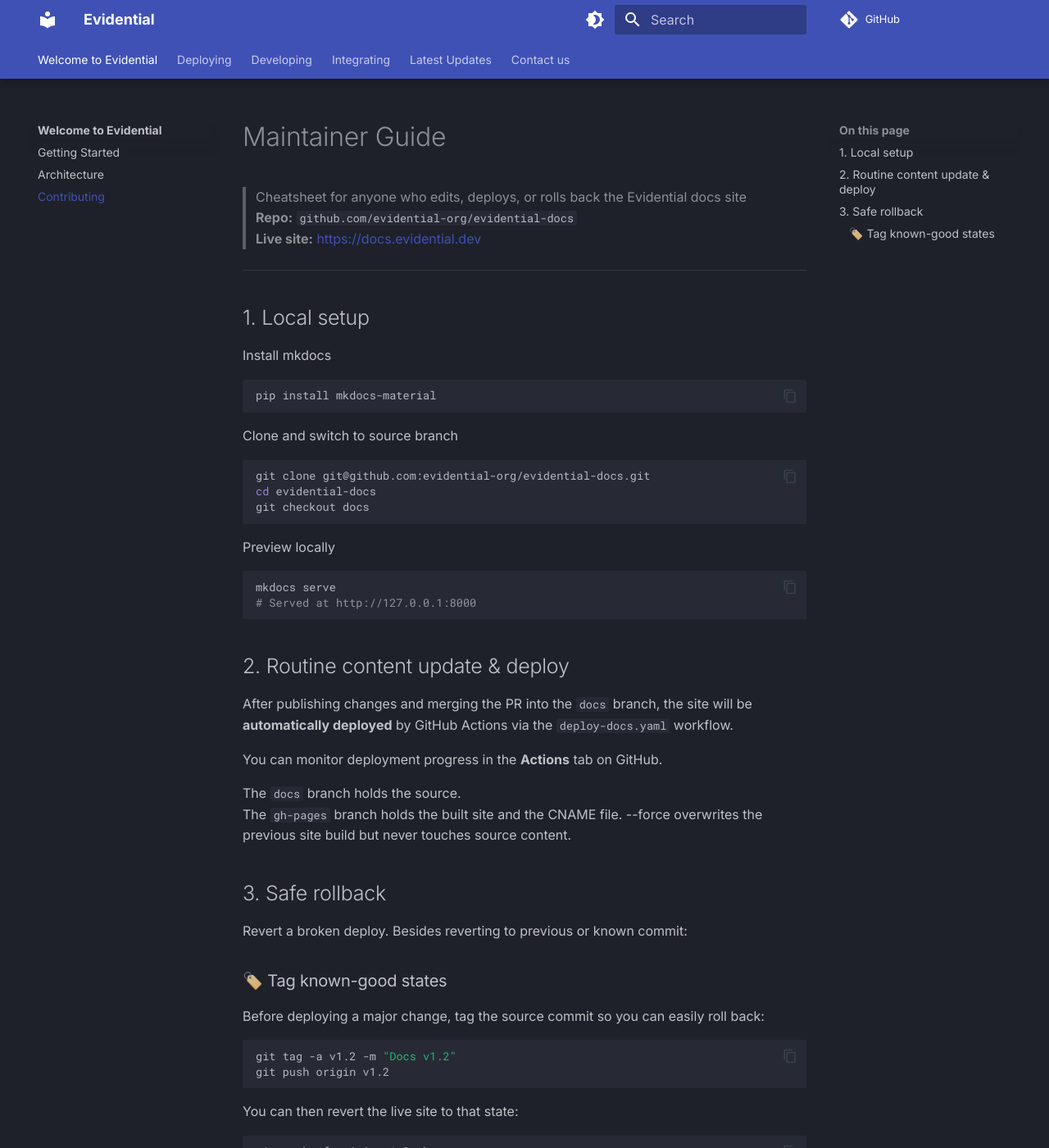
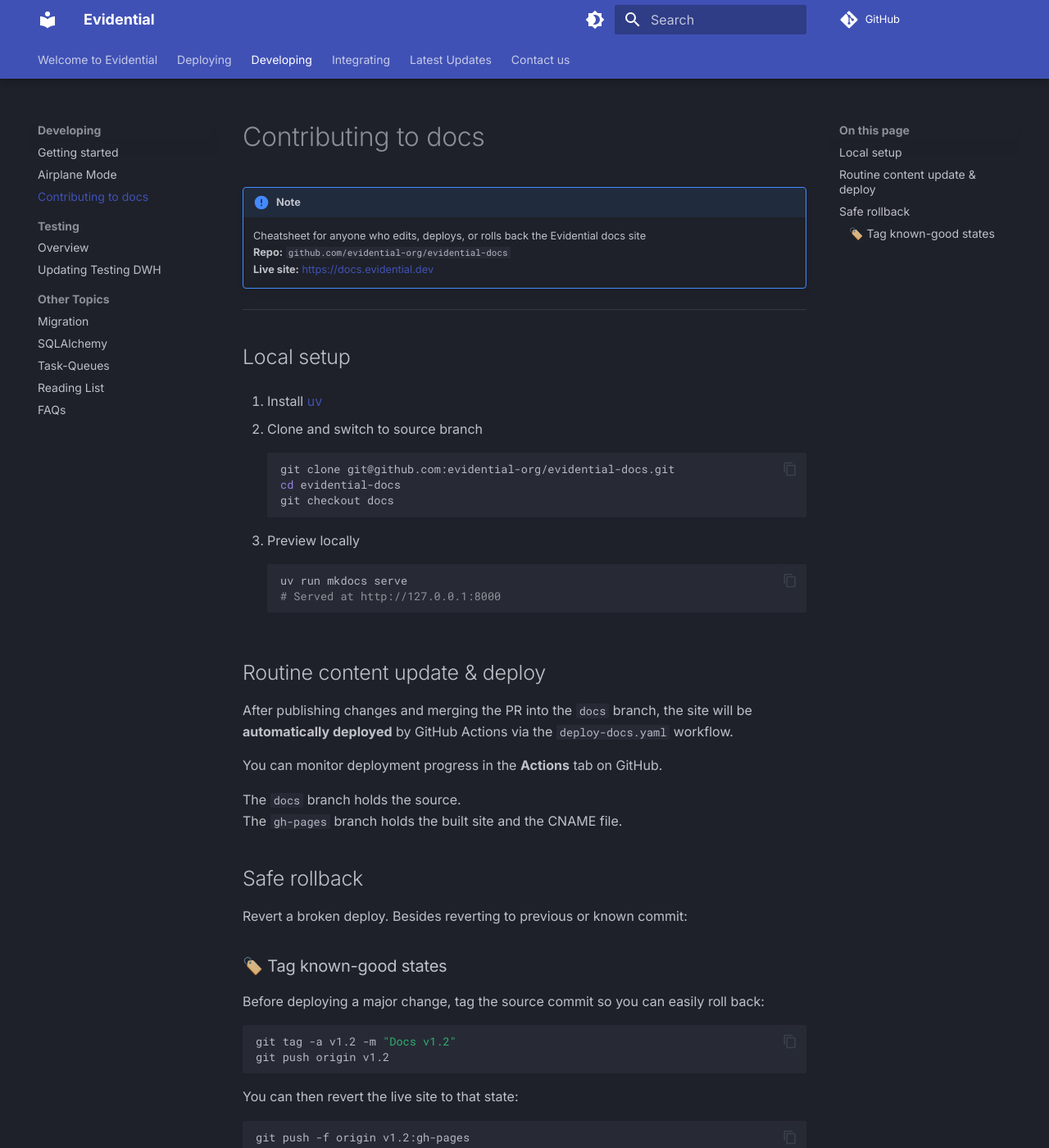
Before and after one commit to agency-fund/evidential-docs, an MkDocs documentation site: the page built from docs/maintainer_guide.md, in a window 1280 px wide and 1400 px high. Shown: the whole window at 82% size. Built offline with MkDocs 1.6.1 and Material for MkDocs 9.7.7, drawn with Linux system fonts in a browser that asks for light colours; comment, search, counter and statistics services are not loaded.

Commit message:
fixes to page

````diff
--- a/docs/maintainer_guide.md
+++ b/docs/maintainer_guide.md
@@ -1,32 +1,28 @@
-# Maintainer Guide
-
-> Cheatsheet for anyone who edits, deploys, or rolls back the Evidential docs site
-> **Repo:** `github.com/evidential-org/evidential-docs`
-> **Live site:** [https://docs.evidential.dev](https://docs.evidential.dev)
+!!! note
+    Cheatsheet for anyone who edits, deploys, or rolls back the Evidential docs site
+    **Repo:** `github.com/evidential-org/evidential-docs`
+    **Live site:** [https://docs.evidential.dev](https://docs.evidential.dev)
 
 ---
 
-## 1. Local setup
+## Local setup
 
-Install mkdocs
-```bash
-pip install mkdocs-material
-```
+1. Install [uv](https://docs.astral.sh/uv/getting-started/installation/)
 
-Clone and switch to source branch
+1. Clone and switch to source branch
 ```bash
 git clone git@github.com:evidential-org/evidential-docs.git
 cd evidential-docs
 git checkout docs
 ```
 
-Preview locally
+1. Preview locally
 ```bash
-mkdocs serve
+uv run mkdocs serve
 # Served at http://127.0.0.1:8000
 ```
 
-## 2. Routine content update & deploy
+## Routine content update & deploy
 
 After publishing changes and merging the PR into the `docs` branch, the site will be **automatically deployed** by GitHub Actions via the `deploy-docs.yaml` workflow.
 
@@ -34,9 +30,8 @@
 
 The `docs` branch holds the source.
 The `gh-pages` branch holds the built site and the CNAME file.
---force overwrites the previous site build but never touches source content.
 
-## 3. Safe rollback
+## Safe rollback
 
 Revert a broken deploy. Besides reverting to previous or known commit:
 
--- a/mkdocs.yaml
+++ b/mkdocs.yaml
@@ -84,12 +84,12 @@
     - Overview: index.md
     - Getting Started: getting-started.md
     - Architecture: architecture.md
-    - Contributing: maintainer_guide.md
   - Deploying:
     - Overview: deployment/overview.md
   - Developing:
     - Getting started: development/getting-started-dev.md
     - Airplane Mode: development/airplane-mode.md
+    - Contributing to docs: maintainer_guide.md
     - Testing:
       - Overview: development/testing.md
       - Updating Testing DWH: development/updating-testing-dwh.md
````
